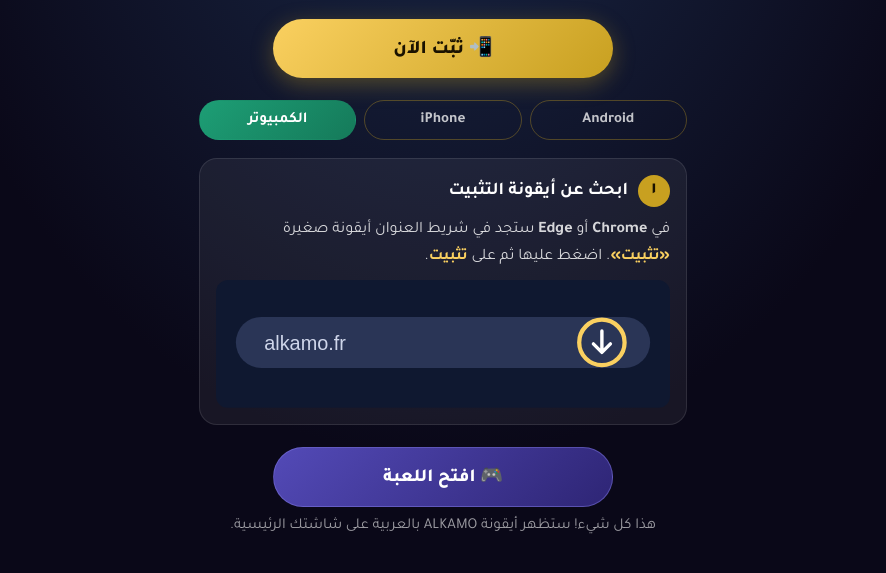
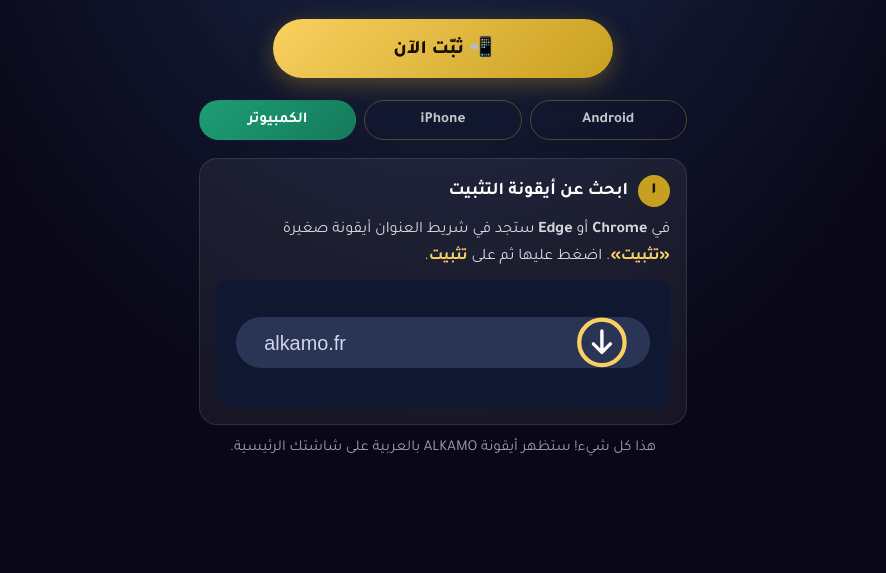
Before and after one commit to beldjehemalkma-bit/alkamo-arabe, a plain HTML site: page installer_ar.html in a window 1280 px wide. Shown: the part 241-814 px from the top of the page, without its empty margins (197-1083 px from the left). Drawn offline with Linux system fonts and the light colour scheme.

Commit message:
Add files via upload

```diff
--- a/installer_ar.html
+++ b/installer_ar.html
@@ -130,7 +130,6 @@ h1{font-weight:800;font-size:1.7rem;line-height:1.35;color:var(--gl);margin-bott
     </div>
   </section>
 
-  <a class="play" href="index_ar.html">🎮 افتح اللعبة</a>
   <p class="note">هذا كل شيء! ستظهر أيقونة ALKAMO بالعربية على شاشتك الرئيسية.</p>
 </main>
 <script>
```
